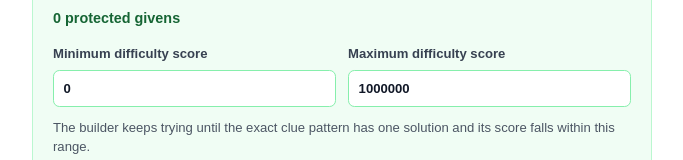
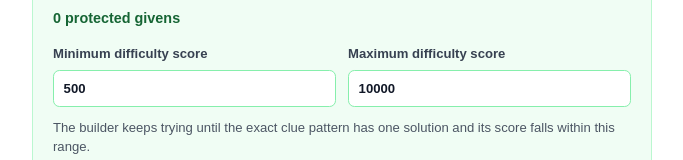
Before and after one commit to nahiphog/Diagonal-or-not, a Next.js app: page / in a window 1280 px wide. Shown: the part 543-703 px from the top of the page, without its empty margins (298-981 px from the left). Built offline with nearby package versions, Linux system fonts and the light colour scheme.

Commit message:
Set default difficulty range

```diff
--- a/app/page.tsx
+++ b/app/page.tsx
@@ -637,8 +637,8 @@ export default function Home() {
   const [isBuilding, setIsBuilding] = useState(false);
   const [isBuiltPuzzle, setIsBuiltPuzzle] = useState(false);
   const [buildAttempts, setBuildAttempts] = useState(0);
-  const [minimumDifficulty, setMinimumDifficulty] = useState("0");
-  const [maximumDifficulty, setMaximumDifficulty] = useState("1000000");
+  const [minimumDifficulty, setMinimumDifficulty] = useState("500");
+  const [maximumDifficulty, setMaximumDifficulty] = useState("10000");
   const buildStartedAt = useRef(0);
   const generate = () => {
     const started = performance.now();
```
